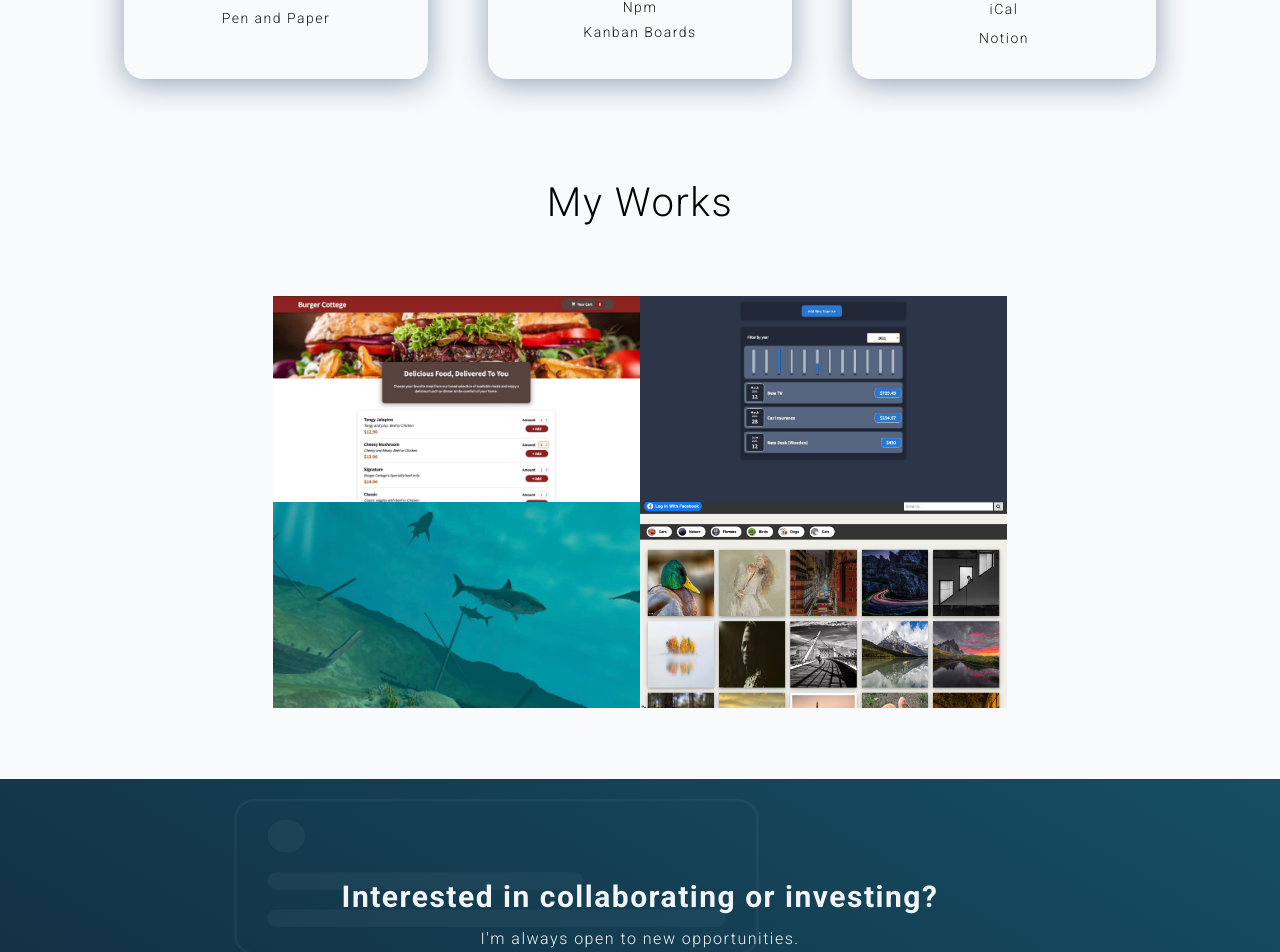
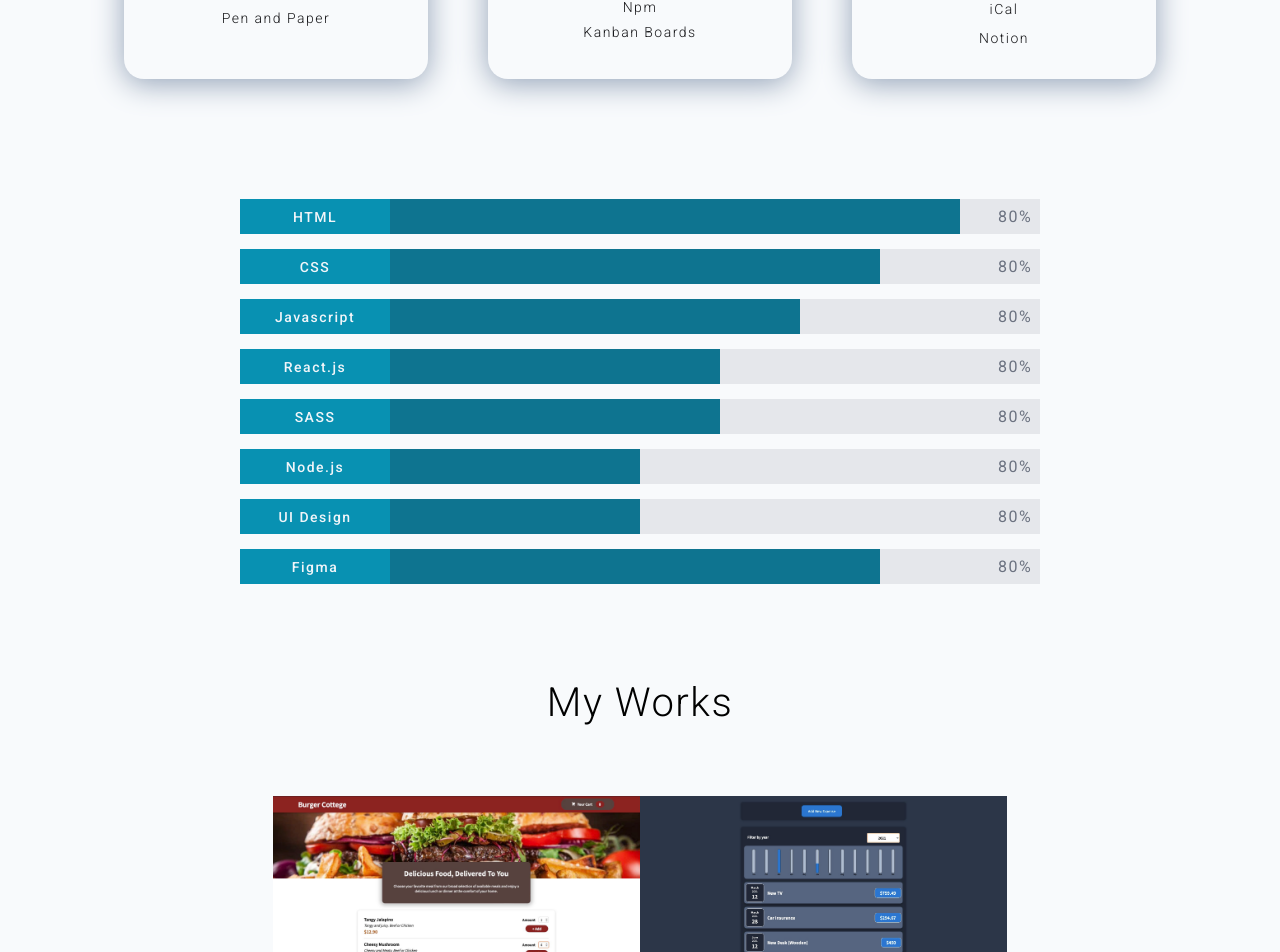
Before and after one commit to ahmedjamshed79/MyReactPortfolio, a React (Create React App) app: page / in a window 1280 px wide. Shown: the part 1838-2790 px from the top of the page. Built offline with nearby package versions, Linux system fonts and the light colour scheme; a web font is replaced by a local one.

Commit message:
skill level bar with animation

```diff
--- a/src/App.jsx
+++ b/src/App.jsx
@@ -7,12 +7,13 @@ import Portfolio from "./components/portfolio/Portfolio";
 import Skills from "./components/skills/Skills";
 import Contact from "./components/contact/Contact";
 import Menu from "./components/menu/Menu";
-import { useState} from "react";
-import AOS from 'aos';
-import 'aos/dist/aos.css';
+import SkillLevel from "./components/skillLevel/SkillLevel";
+import { useState } from "react";
+import AOS from "aos";
+import "aos/dist/aos.css";
 
 function App() {
-  AOS.init({duration: 1000, once: true});
+  AOS.init({ duration: 1000, once: true, useClassNames: true, });
   const [menuOpen, setMenuOpen] = useState(false);
   return (
     <div className="app">
@@ -22,6 +23,7 @@ function App() {
         <Intro className="intro"></Intro>
         <About></About>
         <Skills id="skills-container"></Skills>
+        <SkillLevel></SkillLevel>
         <Portfolio></Portfolio>
         <Contact></Contact>
       </div>
--- /dev/null
+++ b/src/components/skillLevel/SkillLevel.jsx
@@ -0,0 +1,69 @@
+import React, { useState, useEffect } from "react";
+
+import "./SkillLevel.scss";
+
+const SKillLevel = () => {
+  const data = [
+    {
+      tag: "HTML",
+      percentage: "90%",
+    },
+    {
+      tag: "CSS",
+      percentage: "80%",
+    },
+    {
+      tag: "Javascript",
+      percentage: "70%",
+    },
+    {
+      tag: "React.js",
+      percentage: "60%",
+    },
+    {
+      tag: "SASS",
+      percentage: "60%",
+    },
+    {
+      tag: "Node.js",
+      percentage: "50%",
+    },
+    {
+      tag: "UI Design",
+      percentage: "50%",
+    },
+    {
+      tag: "Figma",
+      percentage: "80%",
+    },
+  ];
+
+  const [bar, setBar] = useState(false);
+
+  useEffect(() => {
+    document.addEventListener("aos:in:fill-bar", () => {
+      setBar(!bar);
+      console.log("here");
+    });
+  }, [bar]);
+
+  return (
+    <div className="skillLevel">
+      <div className="container" data-aos="fill" data-aos-id="fill-bar">
+        {data.map((d) => (
+          <div className="bar" key={d.tag}>
+            <div
+              className="bar-fill"
+              style={bar ? { width: d.percentage } : {}}
+            >
+              <div className="tag"> {d.tag} </div>
+            </div>
+            <span>80%</span>
+          </div>
+        ))}
+      </div>
+    </div>
+  );
+};
+
+export default SKillLevel;
--- /dev/null
+++ b/src/components/skillLevel/SkillLevel.scss
@@ -0,0 +1,61 @@
+@import "../../global.scss";
+
+.skillLevel {
+  width: 100%;
+  height: auto;
+  background-color: $mainColor;
+  display: flex;
+  align-items: center;
+  justify-content: center;
+
+  .container {
+    width: 90%;
+    max-width: 800px;
+    height: auto;
+    margin: 50px 0;
+
+    .bar {
+      width: 100%;
+      height: 35px;
+      background-color: #e5e7eb;
+      position: relative;
+      margin-bottom: 15px;
+
+      .bar-fill {
+        position: absolute;
+        top: 0;
+        left: 0;
+        height: 100%;
+        width: 150px;
+        background-color: #0e7490;
+        display: flex;
+        transition: 1.1s 0.2s width ease-in-out;
+
+        .tag {
+          width: 150px;
+          display: flex;
+          align-items: center;
+          justify-content: center;
+          background-color: #0891b2;
+          color: $primary;
+          font-size: $button_14;
+          font-weight: 500;
+        }
+      }
+
+      span {
+        position: absolute;
+        top: 0;
+        right: 0;
+        width: 50px;
+        height: 100%;
+        color: #6b7280;
+        display: flex;
+        align-items: center;
+        justify-content: center;
+        text-align: center;
+        font-size: $subtitle_16;
+      }
+    }
+  }
+}
```
